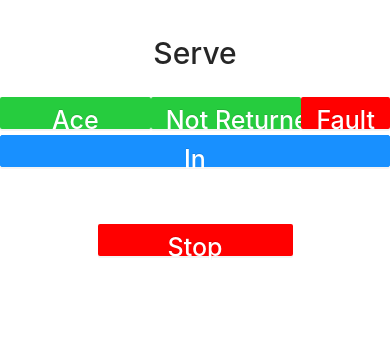
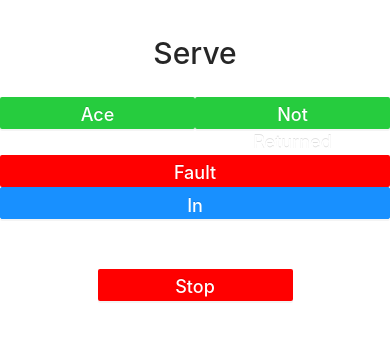
Before and after one commit to morganmarienelson/bounce, a Next.js app: page /components/servingPanel in a window 390 px wide. Shown: the top 340 px of the page. Built offline with nearby package versions, Linux system fonts and the light colour scheme.

Commit message:
serve and return panels are responsive

```diff
--- a/pages/components/css/returnPanel.module.css
+++ b/pages/components/css/returnPanel.module.css
@@ -50,14 +50,22 @@
     rgba(10, 37, 64, 0.35) 0px -2px 6px 0px inset;
 }
 
-.winLostBtn {
+.wonLostBtnTitle {
     text-align: center;
     color: white;
-    font-size: 30px;
+    font-size: 22px;
     font-weight: 500;
 }
 
 .panelBtn {
+    width: 100%;
+    height: 150px;
+    box-shadow: rgba(50, 50, 93, 0.25) 0px 50px 100px -20px,
+    rgba(0, 0, 0, 0.3) 0px 30px 60px -30px,
+    rgba(10, 37, 64, 0.35) 0px -2px 6px 0px inset;
+}
+
+.wonLostBtn {
     width: 100%;
     height: 150px;
     box-shadow: rgba(50, 50, 93, 0.25) 0px 50px 100px -20px,
@@ -83,7 +91,7 @@
         height: 60px;
     }
     .btnTitle,
-    .winLostBtn {
+    .wonLostBtnTitle {
         font-size: 18px;
     }
 }
@@ -103,8 +111,4 @@
         width: 100%;
         height: 100px;
     }
-
-    .hiddenBtn {
-        height: 300px;
-    }
 }
--- a/pages/components/css/servePanel.module.css
+++ b/pages/components/css/servePanel.module.css
@@ -18,7 +18,19 @@
     grid-column: span 1 / span 1;
 }
 
+.faultCol{
+    grid-column: span 1 / span 1;
+}
+
 .serveBtn {
+    width: 100%;
+    height: 150px;
+    box-shadow: rgba(50, 50, 93, 0.25) 0px 50px 100px -20px,
+    rgba(0, 0, 0, 0.3) 0px 30px 60px -30px,
+    rgba(10, 37, 64, 0.35) 0px -2px 6px 0px inset;
+}
+
+.wonLostBtn {
     width: 100%;
     height: 150px;
     box-shadow: rgba(50, 50, 93, 0.25) 0px 50px 100px -20px,
@@ -53,23 +65,27 @@
     rgba(10, 37, 64, 0.35) 0px -2px 6px 0px inset;
 }
 
-.winLostBtn {
+.wonLostBtnTitle {
     text-align: center;
     color: white;
-    font-size: 30px;
+    font-size: 22px;
     font-weight: 500;
 }
 
 .btnTitle {
     text-align: center;
     color: white;
-    font-size: 25px;
+    font-size: 22px;
     font-weight: 500;
 }
 
 @media (max-width: 1000px) {
     .stopBtn {
         height: 60px;
+    }
+    .btnTitle,
+    .serveInBtn, .wonLostBtnTitle {
+        font-size: 18px;
     }
 }
 
@@ -86,4 +102,16 @@
     .panelRow {
         width: 100%;
     }
+
+    .serveBtn, .serveInBtn {
+        height: 100px;
+    }
+
+    .faultCol, .serveInCol{
+        grid-column: span 2/ span 2;
+    }
+
+    .btnCol {
+        grid-column: span 1/ span 1;
+    }
 }
--- a/pages/components/servingPanel.tsx
+++ b/pages/components/servingPanel.tsx
@@ -106,10 +106,12 @@ const ServingPanel: React.FC<ServingPanelProps> = ({
                 }}
                 onClick={onNotReturned}
               >
-                <div className={styles.btnTitle}>Not Returned</div>
+                <div className={styles.btnTitle}>Not
+                  <br></br>
+                  Returned</div>
               </Button>
             </div>
-            <div className={styles.btnCol}>
+            <div className={styles.faultCol}>
               <Button
                 className={styles.serveBtn}
                 type="primary"
@@ -140,7 +142,7 @@ const ServingPanel: React.FC<ServingPanelProps> = ({
           <>
             <div className={styles.serveInCol}>
               <Button
-                className={styles.serveInBtn}
+                className={styles.wonLostBtn}
                 type="primary"
                 style={{
                   background: "#26CC3E ",
@@ -148,12 +150,12 @@ const ServingPanel: React.FC<ServingPanelProps> = ({
                 }}
                 onClick={onWinningButtonClick}
               >
-                <div className={styles.winLostBtn}>Won</div>
+                <div className={styles.wonLostBtnTitle}>Won</div>
               </Button>
             </div>
             <div className={styles.serveInCol}>
               <Button
-                className={styles.serveInBtn}
+                className={styles.wonLostBtn}
                 type="primary"
                 style={{
                   background: "#FF0000",
@@ -161,7 +163,7 @@ const ServingPanel: React.FC<ServingPanelProps> = ({
                 }}
                 onClick={onLosingButtonClick}
               >
-                <div className={styles.winLostBtn}>Lost</div>
+                <div className={styles.wonLostBtnTitle}>Lost</div>
               </Button>
             </div>
           </>
```
Also changed, not shown: pages/components/returnPanel.tsx (+4 -4 lines).
